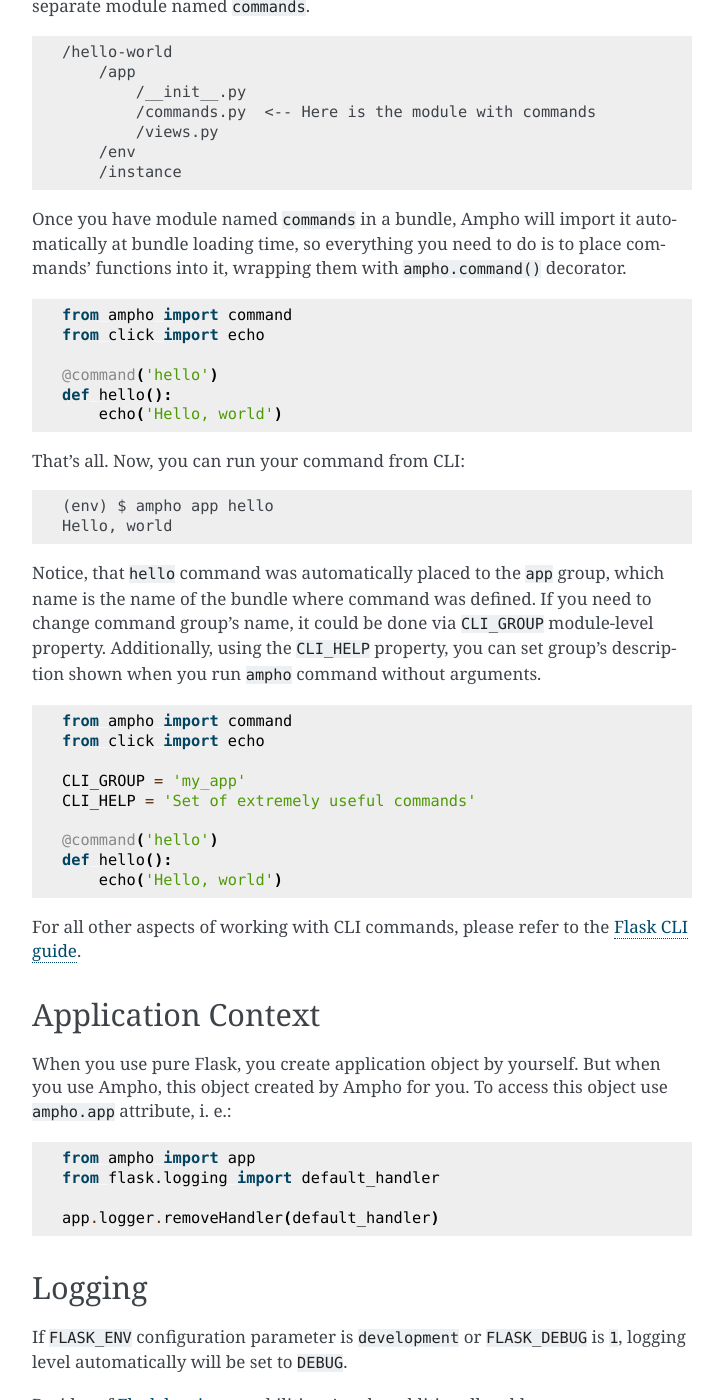
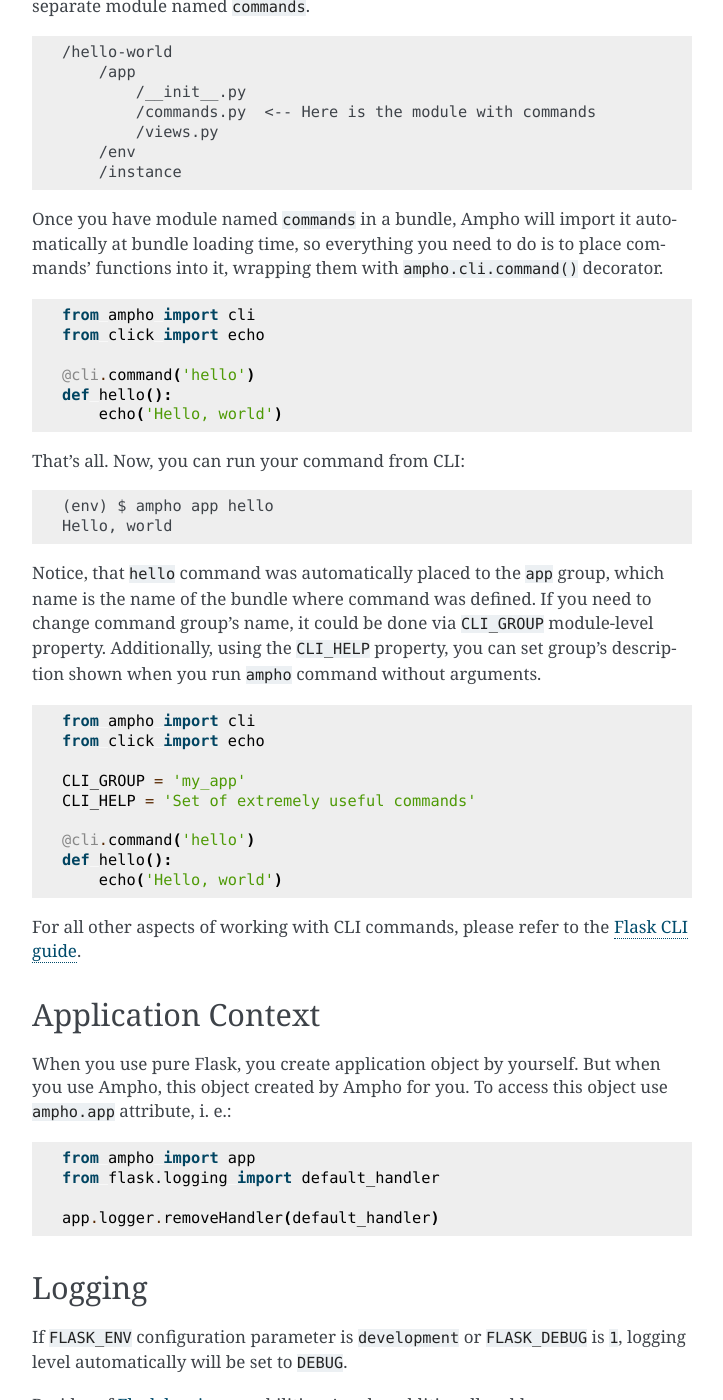
Before and after one commit to ampho-cms/ampho, a Sphinx documentation site: the page built from doc/user_manual.rst, in a window 1280 px wide and 1400 px high, scrolled down 5964 px. Shown: the whole window, without its empty margins (388-1111 px from the left). Built offline with Sphinx 7.4.7, drawn with Linux system fonts in a browser that asks for light colours.

```diff
--- a/doc/user_manual.rst
+++ b/doc/user_manual.rst
@@ -281,14 +281,14 @@ commands code by placing them into separate module named ``commands``.
         /instance
 
 Once you have module named ``commands`` in a bundle, Ampho will import it automatically at bundle loading time, so
-everything you need to do is to place commands' functions into it, wrapping them with ``ampho.command()`` decorator.
+everything you need to do is to place commands' functions into it, wrapping them with ``ampho.cli.command()`` decorator.
 
 .. sourcecode:: python
 
-    from ampho import command
+    from ampho import cli
     from click import echo
 
-    @command('hello')
+    @cli.command('hello')
     def hello():
         echo('Hello, world')
 
@@ -307,13 +307,13 @@ command without arguments.
 
 .. sourcecode:: python
 
-    from ampho import command
+    from ampho import cli
     from click import echo
 
     CLI_GROUP = 'my_app'
     CLI_HELP = 'Set of extremely useful commands'
 
-    @command('hello')
+    @cli.command('hello')
     def hello():
         echo('Hello, world')
 
```
Also changed, not shown: CHANGELOG.rst (+11 -3 lines), 1 other file.
